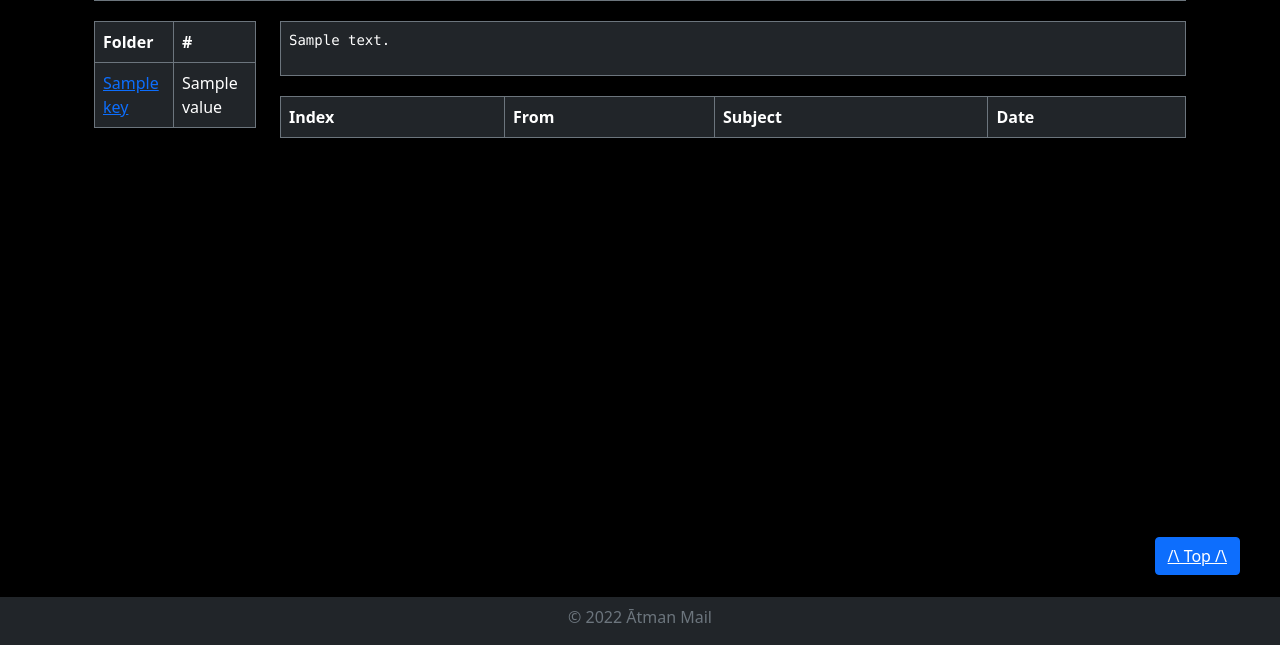
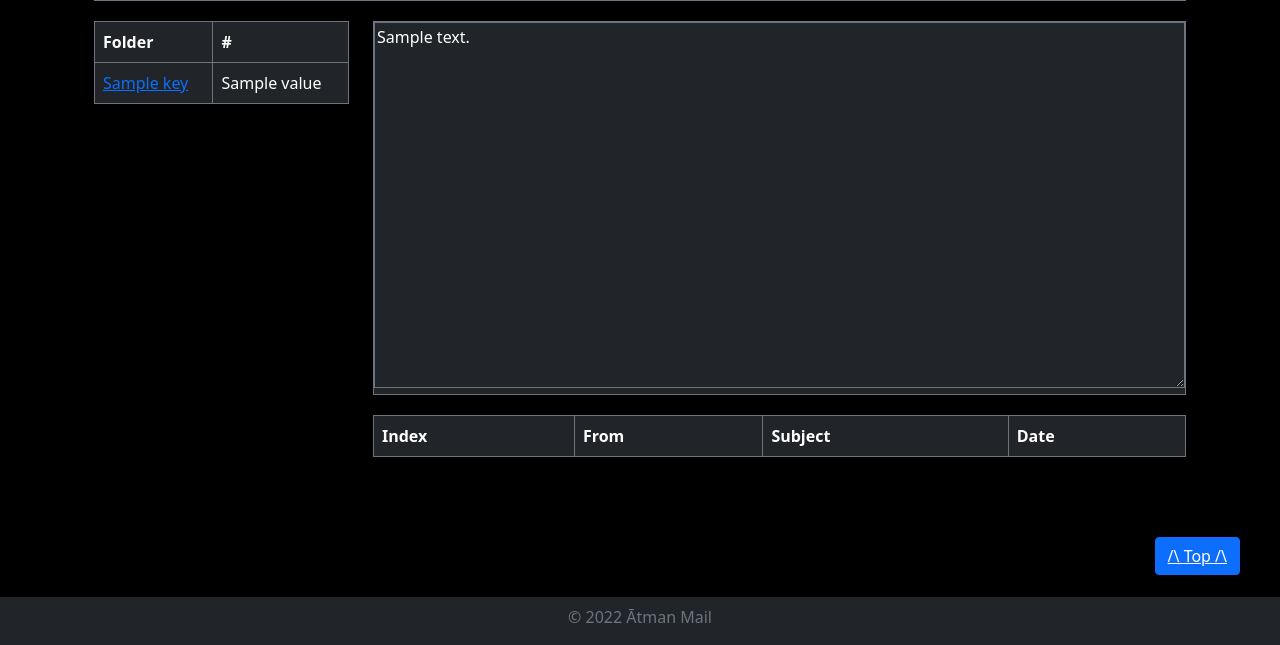
Before and after one commit to BlueSquare23/Atman_Mail, a Flask app: template app/templates/home.html in a window 1280 px wide. Shown: the part 155-800 px from the top of the page. Run offline with Flask 2, Linux system fonts and the light colour scheme; the template is opened without the code that fills it: most values are stand-ins (such as "Sample title", 1, 10 or a date in 2020); lists and menus that the app fills with data are empty.

Commit message:
Found nice way to format email body textbox

```diff
--- a/app/pages.py
+++ b/app/pages.py
@@ -70,12 +70,12 @@ def home():
 			if isinstance(response_part, tuple):
 				msg = email.message_from_bytes(response_part[1])
 				if msg.get_content_type() == "text/plain":
-					return "Index Number: " + str(msg_num) + "\n" + "From: " + str(msg['from']) + "\n" + "Subject: " + str(msg['subject']) + "\n\n" + msg.get_payload()
+					return "From: " + str(msg['from']) + "\n" + "Date: " + str(msg['date']) + "\n" + "Subject: " + str(msg['subject']) + "\n\n" + msg.get_payload()
 				else:
 					for part in msg.walk():
 						print(part.get_content_type())
 						if part.get_content_type() == "text/plain":
-							return "Index Number: " + str(msg_num) + "\n" + "From: " + str(msg['from']) + "\n" + "Subject: " + str(msg['subject']) + "\n\n" + str(part)
+							return "From: " + str(msg['from']) + "\n" + "Date: " + str(msg['date']) + "\n" + "Subject: " + str(msg['subject']) + "\n\n" + str(part)
 	def get_id_list(imap):
 		# Select all mailbox information.
 		imap.select(str(folder), readonly=True)
--- a/app/templates/home.html
+++ b/app/templates/home.html
@@ -42,8 +42,8 @@
 </div>
 
 <div class="container">
-	<div class="row">
-		<div class="col-xl-2">
+	<div class="row justify-content-md-center">
+		<div class="col-xl-3">
 			<table class="table table-hover table-dark table-bordered table-condensed border-secondary sticky-lg-top" style="top: 20px">
 			  <thead>
 			    <tr>
@@ -85,12 +85,11 @@
 			{% endfor %}
 			  </tbody>
 		</div>
-		<div class="col-sm bg-dark border border-secondary p-2">
-			<pre style="color: white">{{body}}</pre>
+		<div class="col-sm bg-dark border border-secondary">
+			<textarea class="bg-dark border border-secondary" style="width: 100%; height: 100%; color: white" rows="15" readonly>{{body}}</textarea>
 		</div>
 		<div id="invisible-container" class="container-fluid">
 		</div>
 	</div>
 </div>
-
 {% endblock %}
```
